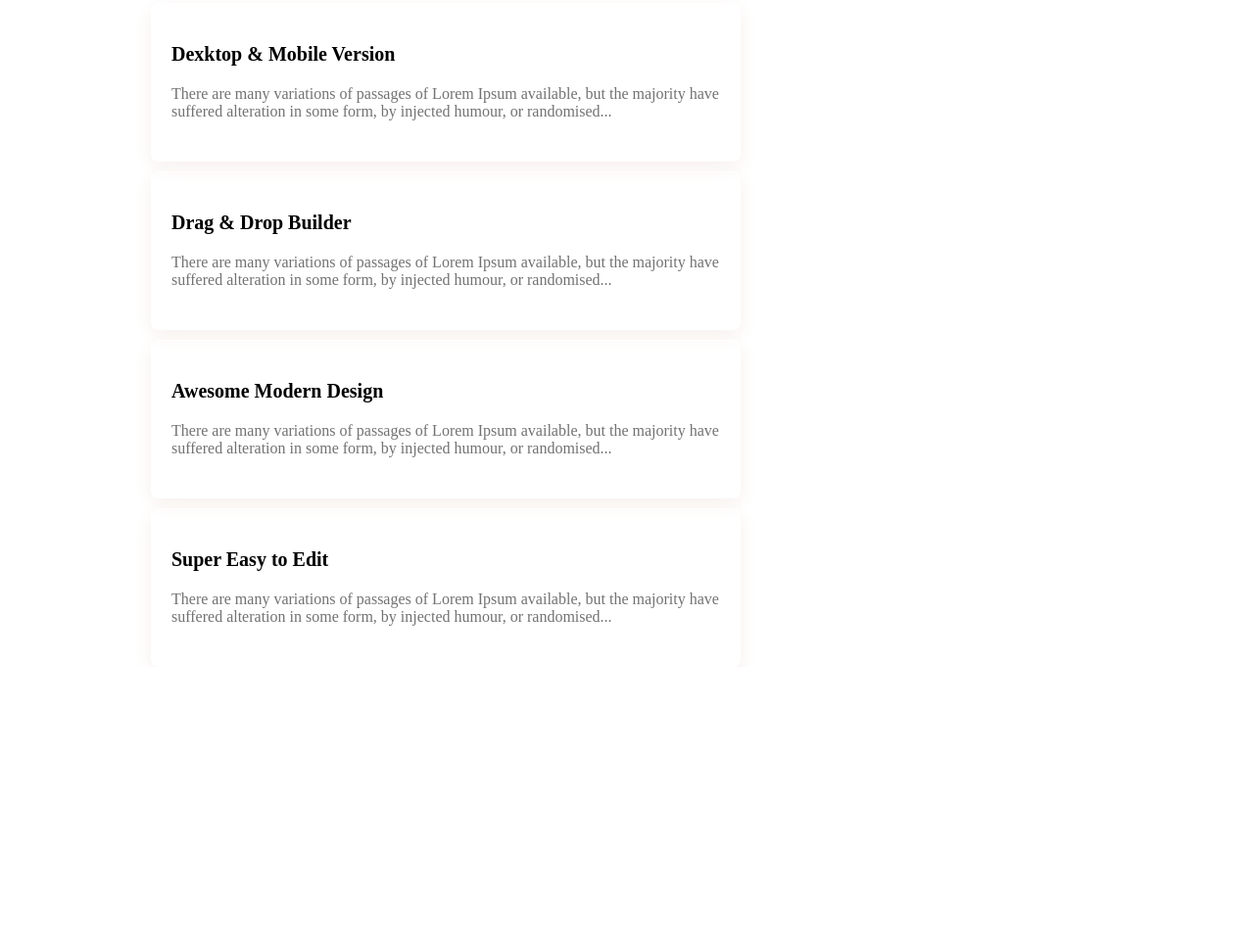
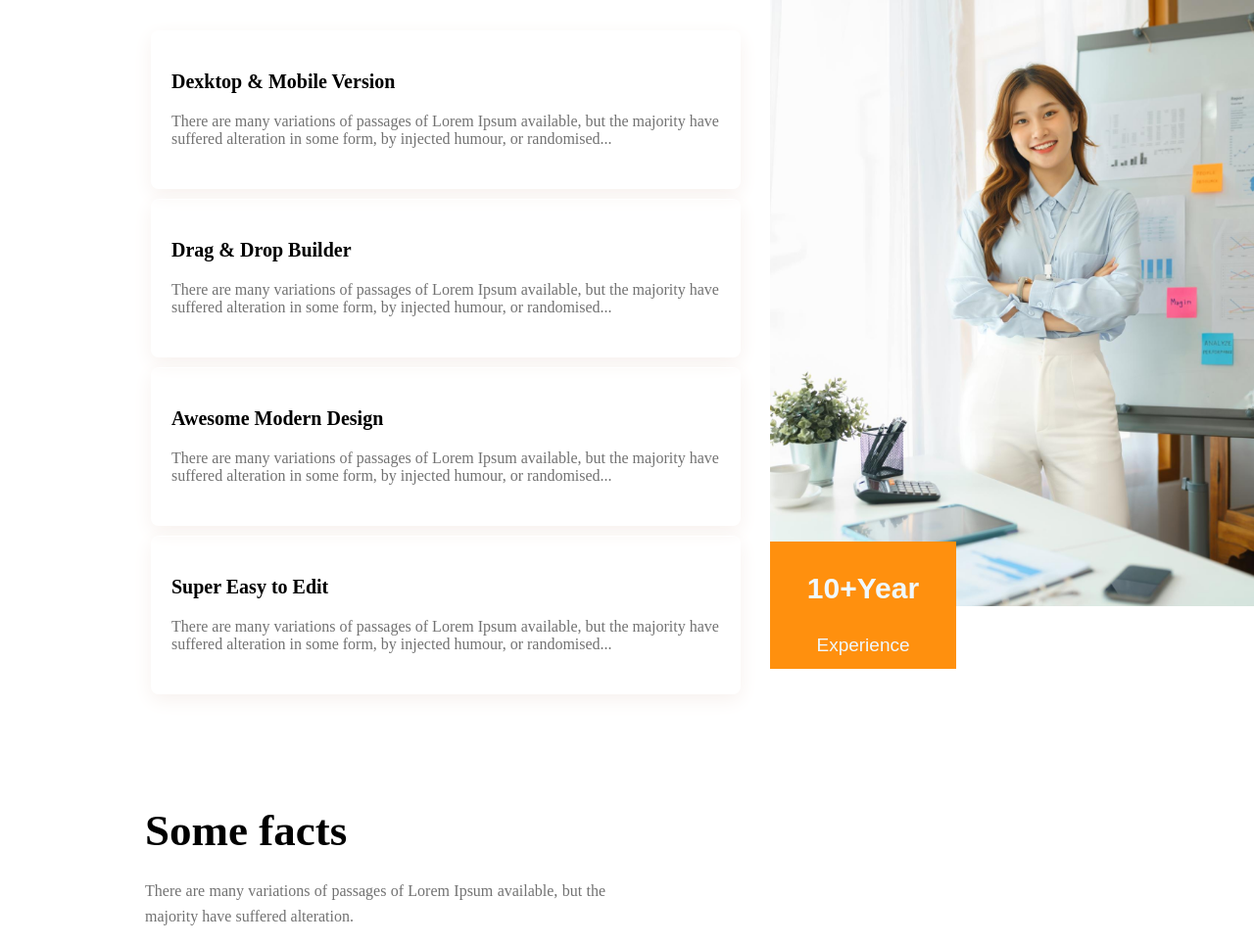
Before and after one commit to TIE69/Second-Assignment, a plain HTML site: page Index.html in a window 1280 px wide. Shown: the part 2056-3021 px from the top of the page at 98% size. Before the commit the page ends 2737 px from the top, so only its background shows below. Drawn offline with Linux system fonts and the light colour scheme.

Commit message:
fourth-pages

```diff
--- a/Index.html
+++ b/Index.html
@@ -84,7 +84,7 @@
 
 
         </section>
-        <hr class="hr-line">
+         <hr class="hr-line">
          <!-- second-body-part -->
 
          <!-- Third body part -->
@@ -114,7 +114,22 @@
           </div>
         </div>
         </div>
+        <div class="left-images">
+          <img src="images/architect.png" alt="">
+
+          <button class="left-button"> <h3 class="h1">10+Year </h3>
+           <p class="p1">Experience</p> </button>
+          </div>
          </div>
+
+         <!-- Fourth-part -->
+
+         <div class="fourth-part">
+          <h1 class="fourth-heading">Some facts</h1>
+          <P class="forth-para">There are many variations of passages of Lorem Ipsum available, but the majority have suffered alteration.</P>
+         </div>
+
+
         </section>
       </main>
 
--- a/style.css
+++ b/style.css
@@ -84,7 +84,6 @@ color: #727272;
     border: #FF900E;
     margin-bottom: 40px;
 }
-
 
 
 /* images */
@@ -175,15 +174,22 @@ color: #727272;
 }
 
 .hr-line{
-    padding: 1px;
+    width: 50%;
     border-radius: 50%;
-    box-shadow: #424242;
+    margin-top: 30px
+
+
 }
 
 /* Second-part-page-end */
 
 
 /* Third-part-pages */
+
+.third-container{
+    display: flex;
+    flex-direction: row;
+}
 
 .vl{
     border-left: 6px solid green;
@@ -232,7 +238,7 @@ box-shadow: 0px 6px 20px rgb(247, 241, 238);
 
     font-size: 20px;
     font-weight: 600;
-    Line height: 23.46px;
+    Line-height: 23.46px;
 
 
 }
@@ -243,3 +249,65 @@ font-weight: 400;
 color:
 #727272;
 }
+
+.left-images{
+    margin-top: 210px;
+    margin-left: 30px;
+}
+
+.left-images img{
+    height: 700px;
+
+}
+
+/* Button */
+
+
+.left-button{
+    background-color: #FF900E;
+    color: aliceblue;
+    width: 190px;
+    border: #FF900E;
+    height: 130px;
+    margin-top: -70px;
+
+}
+.h1{
+font-weight: 700;
+font-size: 30px;
+}
+
+.p1{
+    font-size: 19px;
+    font-weight: 100;
+}
+
+/* Button-end */
+
+/* Fourth-part */
+
+.fourth-part{
+margin-left: 140px;
+margin-top: 140px ;
+}
+
+.fourth-heading{
+
+    font-size: 45px;
+    font-weight: 700;
+    line-height: 50px;
+    margin-bottom: 24px;
+
+}
+
+.forth-para{
+
+    line-height: 26px;
+    font-weight: 400;
+    font-size: 16px;
+    color: #727272;
+    width: 470px;
+    text-align: justify;
+
+
+}
```
